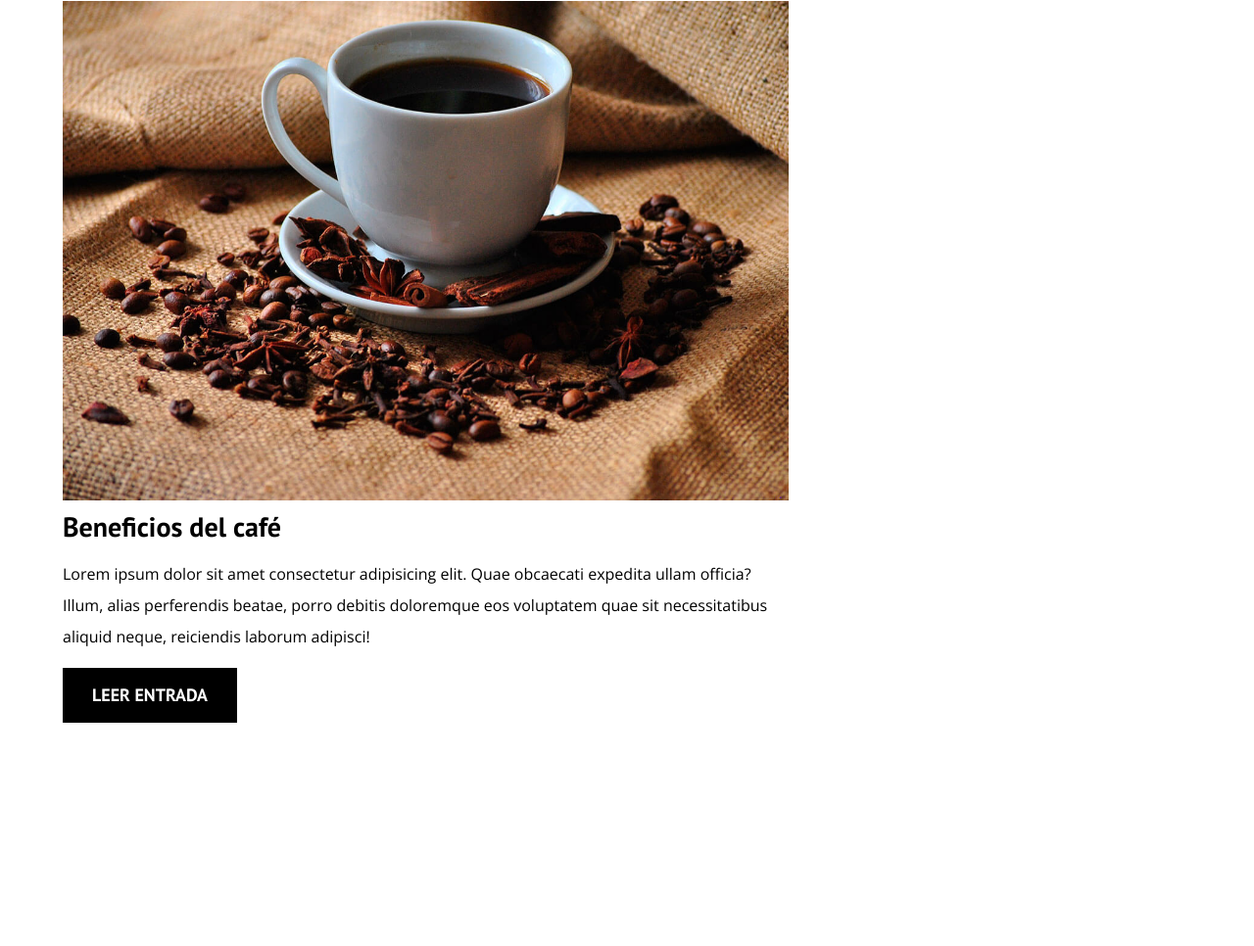
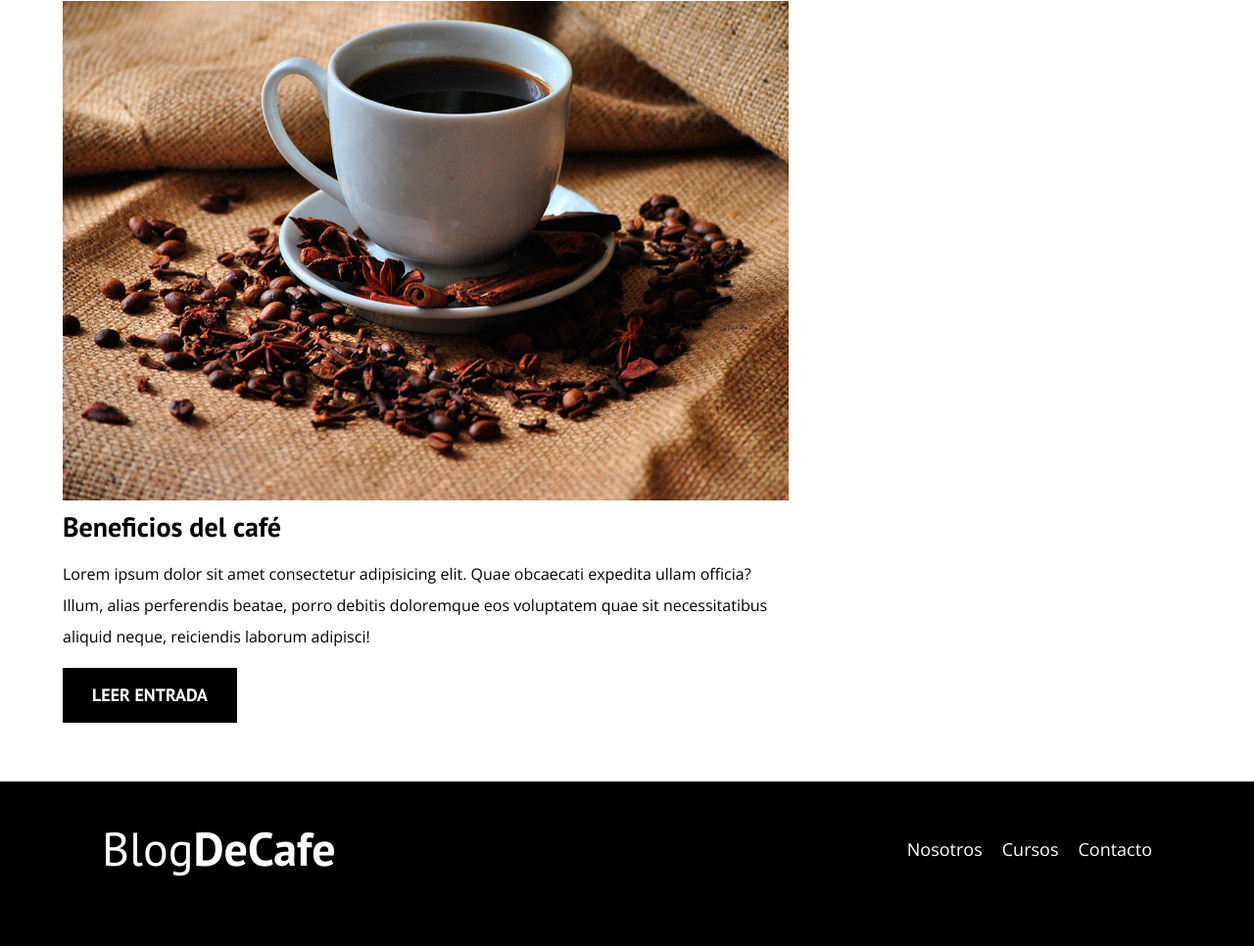
Before and after one commit to AlejandroBalladares/Proyecto-3-blogDeCafe, a plain HTML site: page index.html in a window 1280 px wide. Shown: the part 2258-3224 px from the top of the page at 98% size. Before the commit the page ends 3016 px from the top, so only its background shows below. Drawn offline with nearby package versions, Linux system fonts and the light colour scheme.

Commit message:
Agrego el footer

```diff
--- a/css/style.css
+++ b/css/style.css
@@ -209,3 +209,9 @@ img{
 .widget--curso__info, .widget--curso__label{
     font-size: 2rem;
 }
+
+.footer{
+    background-color: var(--negro);
+    padding-bottom: 3rem;
+    margin-top: 4rem;
+}
--- a/index.html
+++ b/index.html
@@ -104,5 +104,21 @@
             </ul>
         </aside>
     </div>
+
+    <footer class="footer">
+        <div class="contenedor">
+            <div class="barra">
+                <a class="logo" href="index.html">
+                    <h1 class="logo__nombre no-margin centrar-texto">Blog<span class="logo_bold">DeCafe</span></h1>
+                </a>
+
+                <nav class="navegacion">
+                    <a href="nosotros.html" class="navegacion__enlace">Nosotros</a>
+                    <a href="cursos.html" class="navegacion__enlace">Cursos</a>
+                    <a href="contactos.hyml" class="navegacion__enlace">Contacto</a>
+                </nav>
+            </div>
+        </div>
+    </footer>
 </body>
 </html>
```
